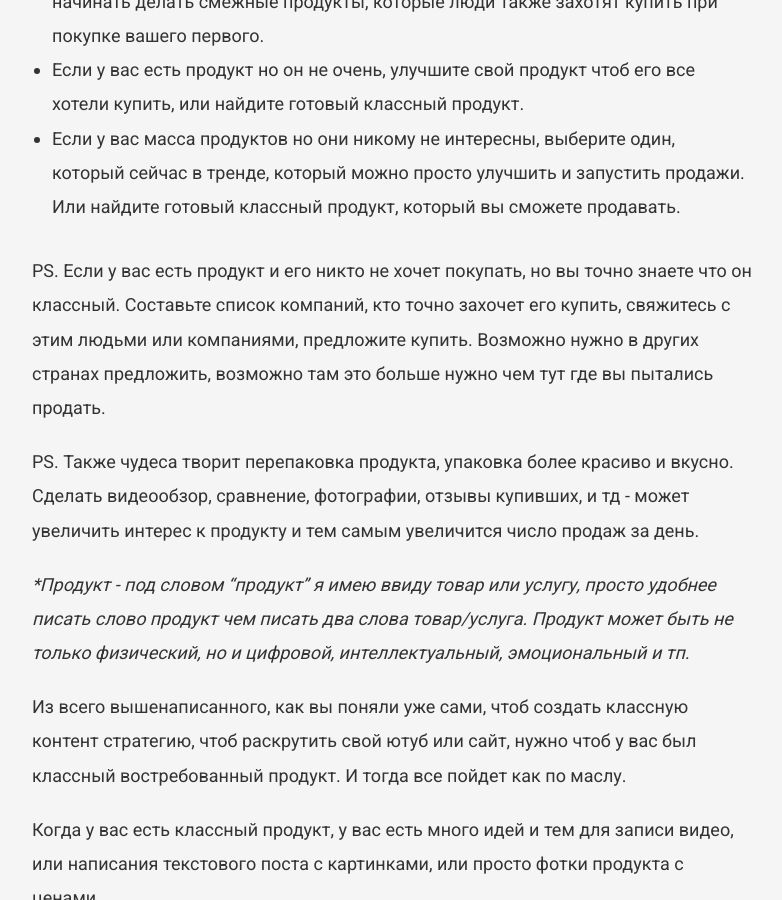
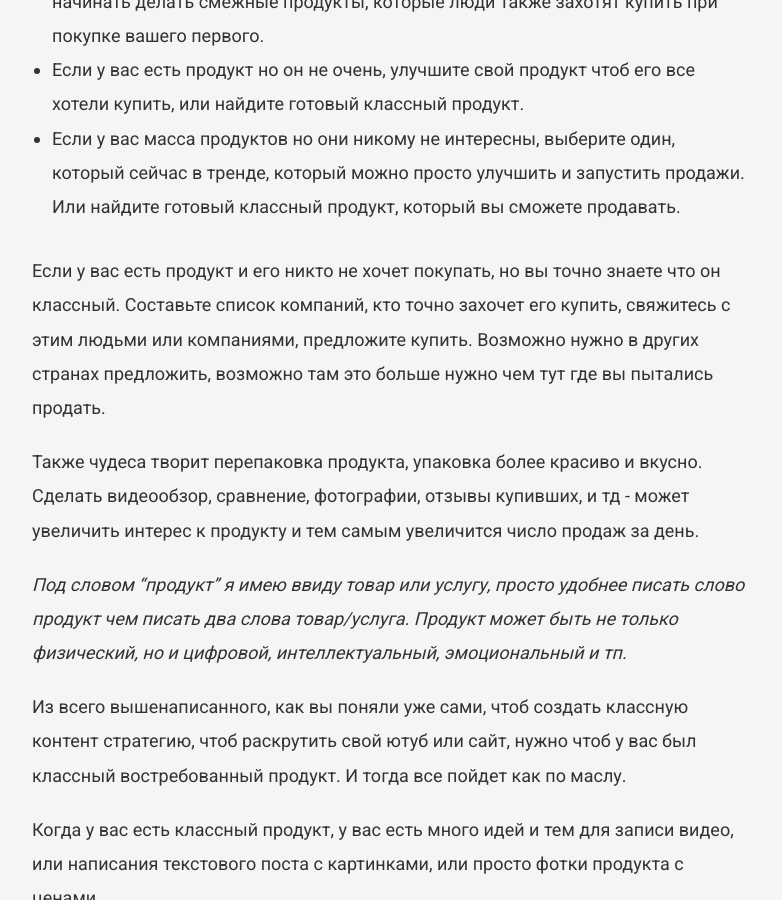
Before and after one commit to VadymVolos/vadymvolos.github.io, a Jekyll site: the page built from _posts/digital-marketing/2017-03-01-content-strategy.md, in a window 1280 px wide and 900 px high, scrolled down 1200 px. Shown: the whole window, without its empty margins (248-1030 px from the left). Built offline with Jekyll 4.4.1, drawn with Linux system fonts in a browser that asks for light colours; nearby versions of some CDN libraries; comment, search, counter and statistics services are not loaded.

Commit message:
Update 2017-03-01-content-strategy.md

```diff
--- a/_posts/digital-marketing/2017-03-01-content-strategy.md
+++ b/_posts/digital-marketing/2017-03-01-content-strategy.md
@@ -28,11 +28,11 @@
 <li>Если у вас масса продуктов но они никому не интересны, выберите один, который сейчас в тренде, который можно просто улучшить и запустить продажи. Или найдите готовый классный продукт, который вы сможете продавать.</li>
 
 </ul>
-PS. Если у вас есть продукт и его никто не хочет покупать, но вы точно знаете что он классный. Составьте список компаний, кто точно захочет его купить, свяжитесь с этим людьми или компаниями, предложите купить. Возможно нужно в других странах предложить, возможно там это больше нужно чем тут где вы пытались продать.
+Если у вас есть продукт и его никто не хочет покупать, но вы точно знаете что он классный. Составьте список компаний, кто точно захочет его купить, свяжитесь с этим людьми или компаниями, предложите купить. Возможно нужно в других странах предложить, возможно там это больше нужно чем тут где вы пытались продать.
 
-PS. Также чудеса творит перепаковка продукта, упаковка более красиво и вкусно. Сделать видеообзор, сравнение, фотографии, отзывы купивших, и тд - может увеличить интерес к продукту и тем самым увеличится число продаж за день.
+Также чудеса творит перепаковка продукта, упаковка более красиво и вкусно. Сделать видеообзор, сравнение, фотографии, отзывы купивших, и тд - может увеличить интерес к продукту и тем самым увеличится число продаж за день.
 
-<i>*Продукт - под словом "продукт" я имею ввиду товар или услугу, просто удобнее писать слово продукт чем писать два слова товар/услуга. Продукт может быть не только физический, но и цифровой, интеллектуальный, эмоциональный и тп.</i>
+<i>Под словом "продукт" я имею ввиду товар или услугу, просто удобнее писать слово продукт чем писать два слова товар/услуга. Продукт может быть не только физический, но и цифровой, интеллектуальный, эмоциональный и тп.</i>
 
 Из всего вышенаписанного, как вы поняли уже сами, чтоб создать классную контент стратегию, чтоб раскрутить свой ютуб или сайт, нужно чтоб у вас был классный востребованный продукт. И тогда все пойдет как по маслу.
 
```
